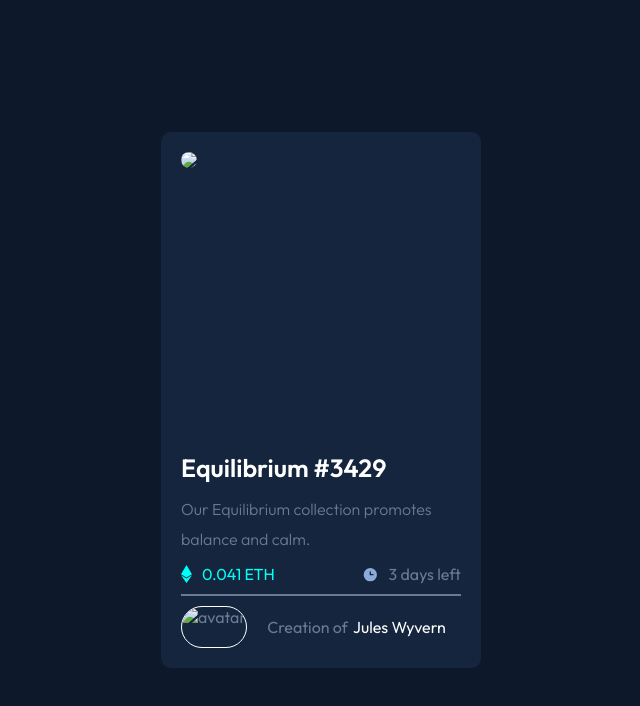
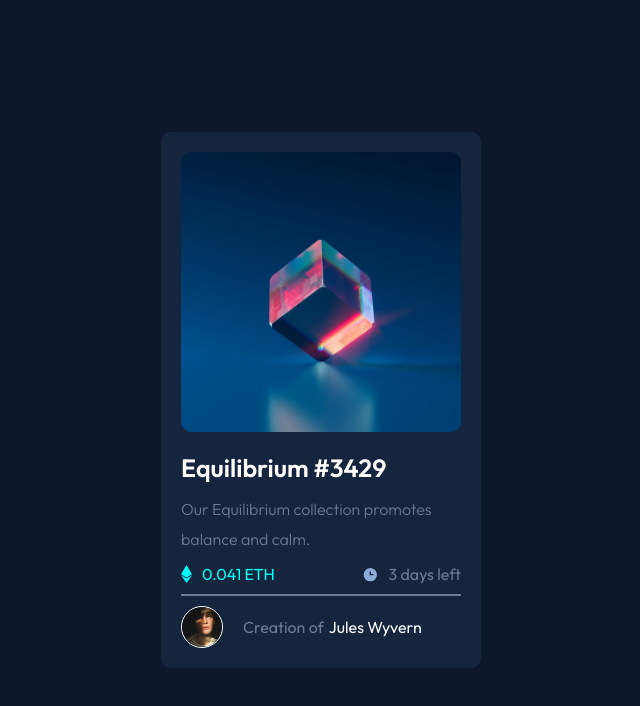
Before and after one commit to dan-ayalahdez/ntf-card-project-solution, a plain HTML site: page index.html in a window 1280 px wide. Shown: the whole page, without its empty margins (319-959 px from the left). Drawn offline with Linux system fonts and the light colour scheme; the site is published under a folder, as on GitHub Pages, so addresses that start at the root find nothing.

Commit message:
Update index.html

```diff
--- a/index.html
+++ b/index.html
@@ -20,7 +20,7 @@
 <body>
     <div class="main-container">
         <div class="image-container">
-          <img class="nft-image" src="/images/image-equilibrium.jpg">
+          <img class="nft-image" src="./images/image-equilibrium.jpg">
         </div>
 
         <div class="ntf-info">
@@ -41,7 +41,7 @@
             <div class="line"></div>
 
             <div class="creator">
-            <img class="avatar" src="/images/image-avatar.png" alt="avatar">
+            <img class="avatar" src="./images/image-avatar.png" alt="avatar">
             Creation of <span class="creator-name">Jules Wyvern</span></div>
         </div>
     </div>
```
